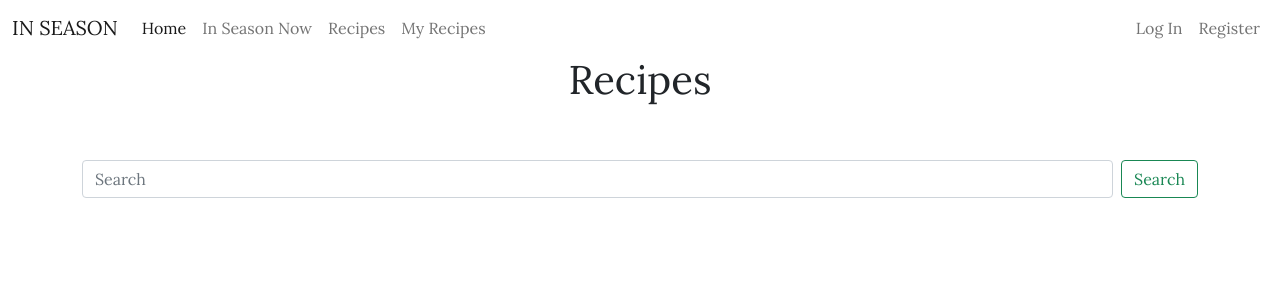
After one commit to Code-Institute-Submissions/jameskelly33-in-season-recipes, a Flask app: page /recipes.html in a window 1280 px wide. The commit adds this page. Shown: the top 300 px of the page. Run offline with Flask 2, Linux system fonts and the light colour scheme; data that the repository does not hold is empty; some libraries are stand-ins or nearby versions.

Commit message:
Add recipes template and basic recipes page layout to html

```diff
--- a/app.py
+++ b/app.py
@@ -31,9 +31,17 @@ def homepage():
 
 @app.route("/ingredients.html")
 
+
 def ingredients():
     ingredients = mongo.db.ingredients.find()
     return render_template('ingredients.html', ingredients = ingredients)
+
+@app.route("/recipes.html")
+
+
+def recipes():
+    recipes = mongo.db.recipes.find()
+    return render_template('recipes.html', recipes = recipes)
 
 
 if __name__ == "__main__":
--- a/templates/base.html
+++ b/templates/base.html
@@ -40,7 +40,7 @@
                         <a class="nav-link" href="{{ url_for('ingredients') }}">In Season Now</a>
                     </li>
                     <li class="nav-item">
-                        <a class="nav-link" href="#" tabindex="-1">Recipes</a>
+                        <a class="nav-link" href="{{ url_for('recipes') }}" tabindex="-1">Recipes</a>
                     </li>
                     <li class="nav-item">
                         <a class="nav-link" href="#" tabindex="-1">My Recipes</a>
--- /dev/null
+++ b/templates/recipes.html
@@ -0,0 +1,38 @@
+{% extends "base.html" %}
+{% block content %}
+
+<div class="container-fluid">
+    <div class="row">
+        <div class="col text-center">
+            <h1>Recipes</h1>
+        </div>
+    </div>
+</div>
+<div class="container text-center my-5">
+    <div class="row">
+        <div class="col">
+            <form class="d-flex">
+                <input class="form-control me-2" type="search" placeholder="Search" aria-label="Search">
+                <button class="btn btn-outline-success" type="submit">Search</button>
+              </form>
+        </div>
+    </div>
+</div>
+
+<div class="row row-cols-1 row-cols-lg-2 ">
+    {% for recipe in recipes %}
+        <div class="col">
+          <div class="card h-100  px-3 py-5 border-0">
+            <img src="{{ url_for('static', filename='images/carrots.jpg') }}" class="img-fluid rounded-start" alt="...">
+            <div class="card-body">
+              <h2 class="card-title "> {{ recipe.recipe_name }}</h2>
+              <p class="card-text">{{ recipe.recipe_description}}</p>
+            </div>
+            <div class="card-footer bg-transparent border-0">
+              <a href = "# "class = "btn btn-primary">Full recipe</a>
+            </div>
+          </div>
+        </div>
+    {% endfor %}
+
+{% endblock content %}
```
